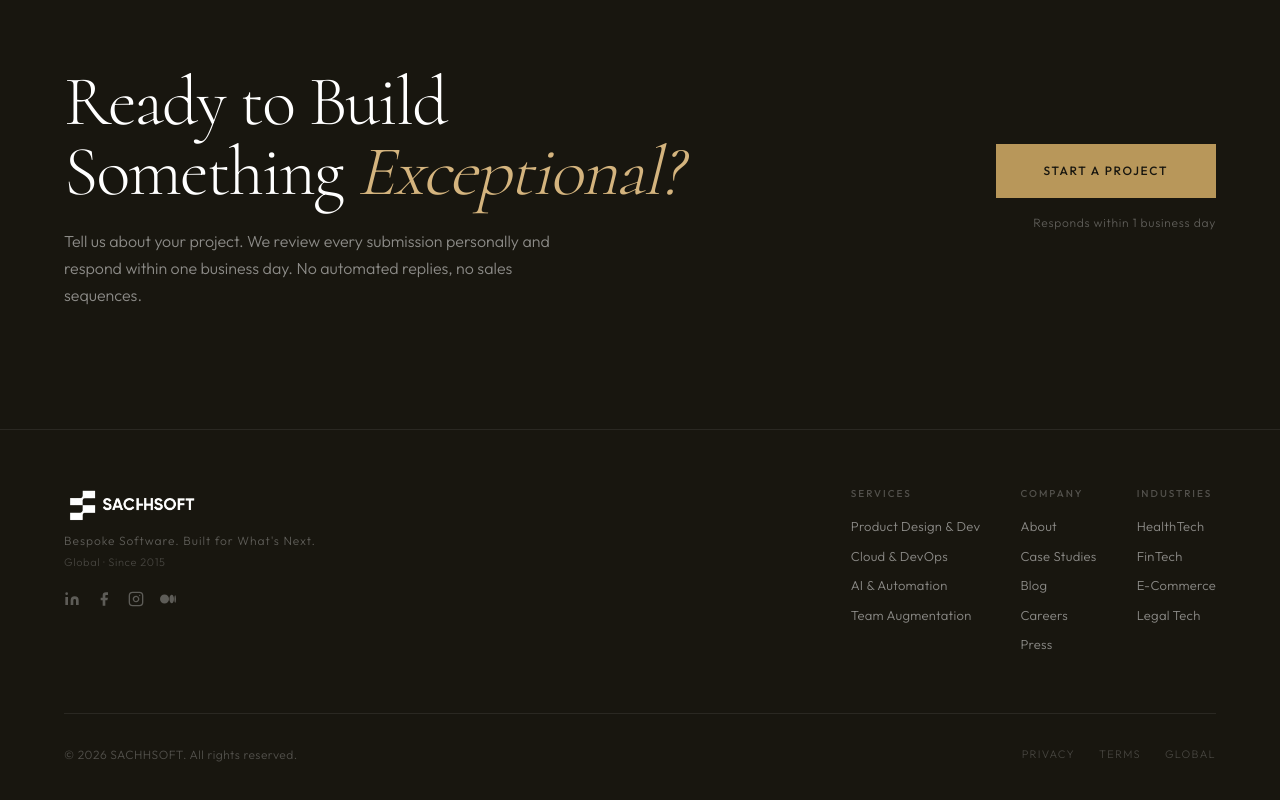
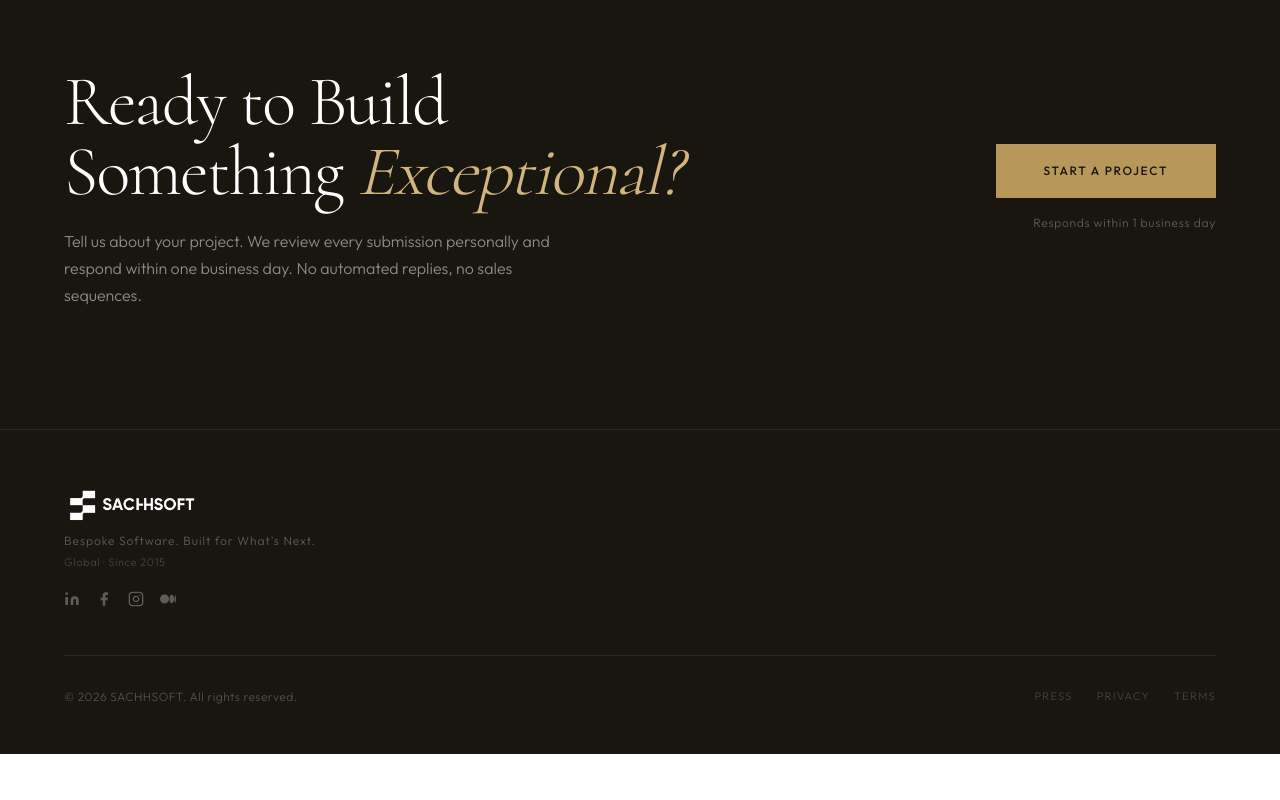
Before and after one commit to rikhinagra/sachhsoft, a Next.js app: page / in a window 1280 px wide. Shown: the part 6307-7107 px from the top of the page. After the commit the page ends 7061 px from the top, so only its background shows below. Built offline with nearby package versions, Linux system fonts and the light colour scheme.

Commit message:
Simplify footer: remove link columns, add Press before Privacy and Terms

```diff
--- a/components/Footer.tsx
+++ b/components/Footer.tsx
@@ -106,29 +106,6 @@ export default function Footer() {
             </div>
           </div>
 
-          {/* Link columns */}
-          <div className="flex gap-10 flex-wrap max-md:gap-8">
-            {Object.entries(footerLinks).map(([col, links]) => (
-              <div key={col}>
-                <div className="text-[10px] font-medium tracking-[0.2em] uppercase text-white/25 mb-4">
-                  {col}
-                </div>
-                {links.map((link) => {
-                  const isExternal = link.href.startsWith("http");
-                  return (
-                    <Link
-                      key={link.label}
-                      href={link.href}
-                      {...(isExternal && { target: "_blank", rel: "noopener noreferrer" })}
-                      className="block text-[13px] font-light text-white/50 no-underline mb-2.5 tracking-[0.02em] hover:text-white transition-colors duration-200"
-                    >
-                      {link.label}
-                    </Link>
-                  );
-                })}
-              </div>
-            ))}
-          </div>
         </div>
 
         {/* Bottom row */}
@@ -137,13 +114,15 @@ export default function Footer() {
             © {year} SACHHSOFT. All rights reserved.
           </p>
           <div className="flex items-center gap-6 text-[11px] font-light tracking-[0.12em] uppercase text-white/20">
+            <Link href="https://www.einpresswire.com/press-releases/report/RhKMk_DyAP--KOt-" target="_blank" rel="noopener noreferrer" className="no-underline hover:text-white/50 transition-colors">
+              Press
+            </Link>
             <Link href="/privacy" className="no-underline hover:text-white/50 transition-colors">
               Privacy
             </Link>
             <Link href="/terms" className="no-underline hover:text-white/50 transition-colors">
               Terms
             </Link>
-            <span>Global</span>
           </div>
         </div>
       </div>
```
